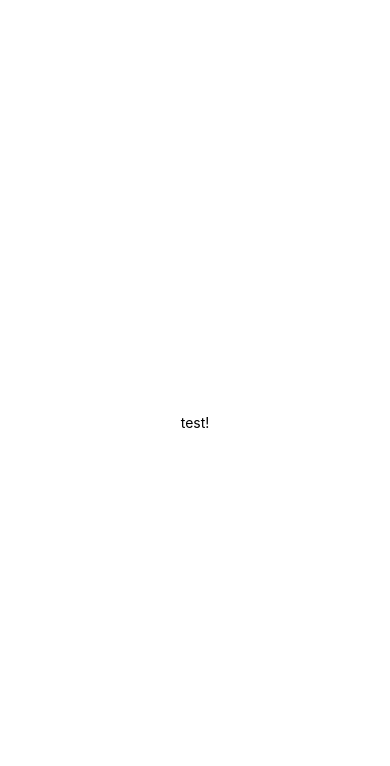
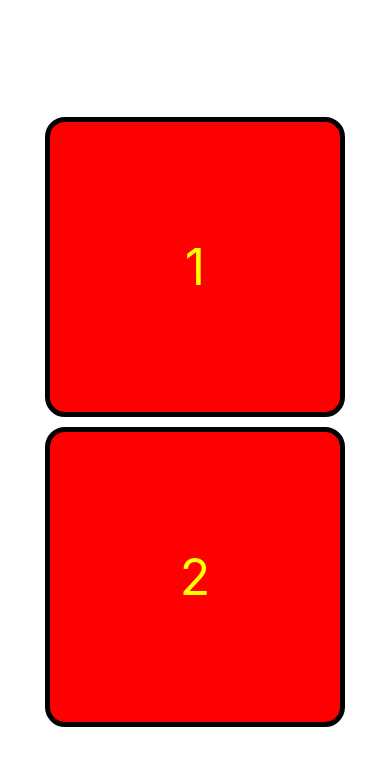
Before and after one commit to furkancingoz/DEVember2024, a React Native app: screen / in a window 390 px wide. Shown: the top 766 px of the page. Built offline with nearby package versions, Linux system fonts and the light colour scheme.

Commit message:
start the basic styles

```diff
--- a/App.tsx
+++ b/App.tsx
@@ -4,18 +4,42 @@ import { StyleSheet, Text, View } from 'react-native';
 export default function App() {
   return (
     <View style={styles.container}>
-      <Text>test!</Text>
+      <View style={styles.box}>
+        <Text style={styles.text}>1</Text>
+      </View>
+      <View style={styles.box}>
+        <Text style={styles.text}>2</Text>
+      </View>
+
+
+
+
       <StatusBar style="auto" />
     </View>
   );
 }
 
-//TODO: Add styles  here
+//TODO: Add styles
 const styles = StyleSheet.create({
   container: {
     flex: 1,
     backgroundColor: '#fff',
     alignItems: 'center',
     justifyContent: 'center',
+    gap: 10,
+  },
+  box: {
+    backgroundColor: 'red',
+    width: 300,
+    height: 300,
+    justifyContent: 'center',
+    alignItems: 'center',
+    borderWidth: 5,
+    borderColor: 'black',
+    borderRadius: 20,
+  },
+  text: {
+    color: 'yellow',
+    fontSize: 50,
   },
 });
--- a/package.json
+++ b/package.json
@@ -12,7 +12,10 @@
     "expo": "~51.0.28",
     "expo-status-bar": "~1.12.1",
     "react": "18.2.0",
-    "react-native": "0.74.5"
+    "react-native": "0.74.5",
+    "react-native-web": "~0.19.10",
+    "react-dom": "18.2.0",
+    "@expo/metro-runtime": "~3.2.3"
   },
   "devDependencies": {
     "@babel/core": "^7.20.0",
```
Also changed, not shown: 1 other file (tests, documents, lock files or other folders).
